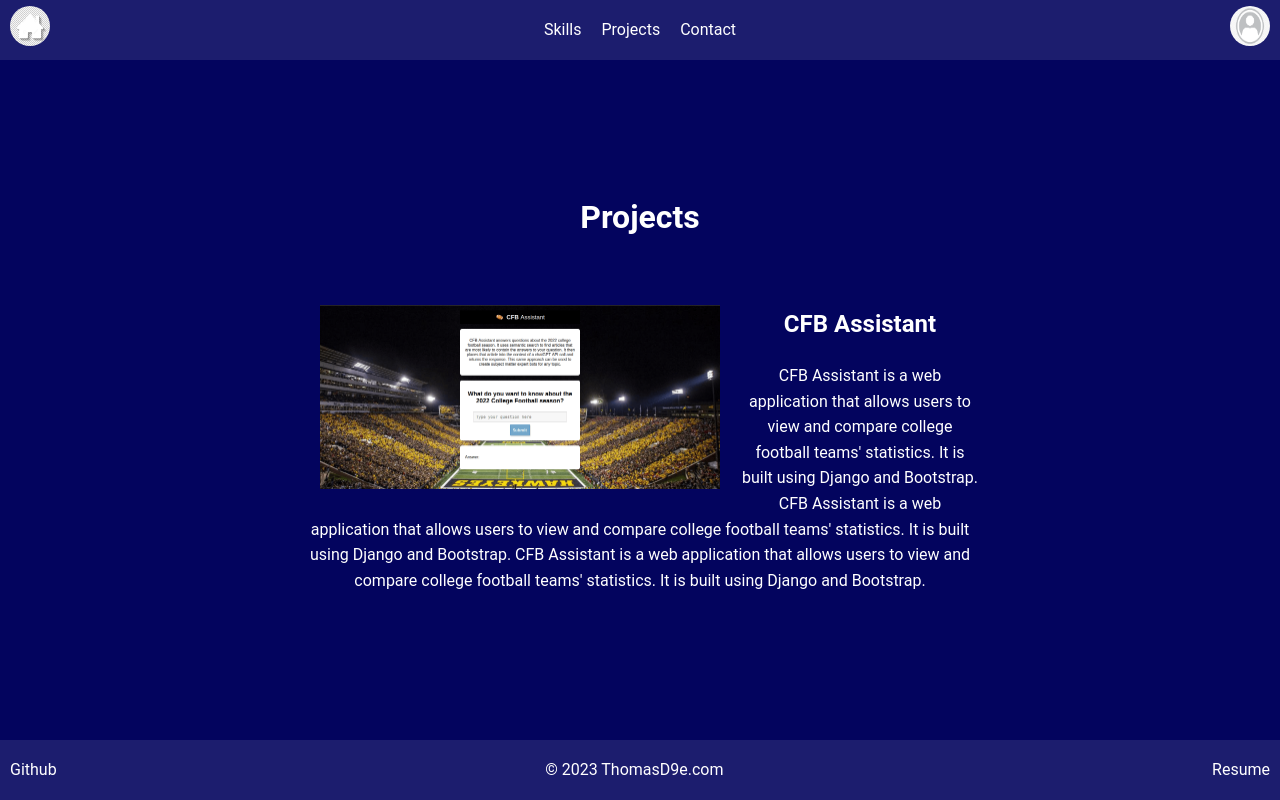
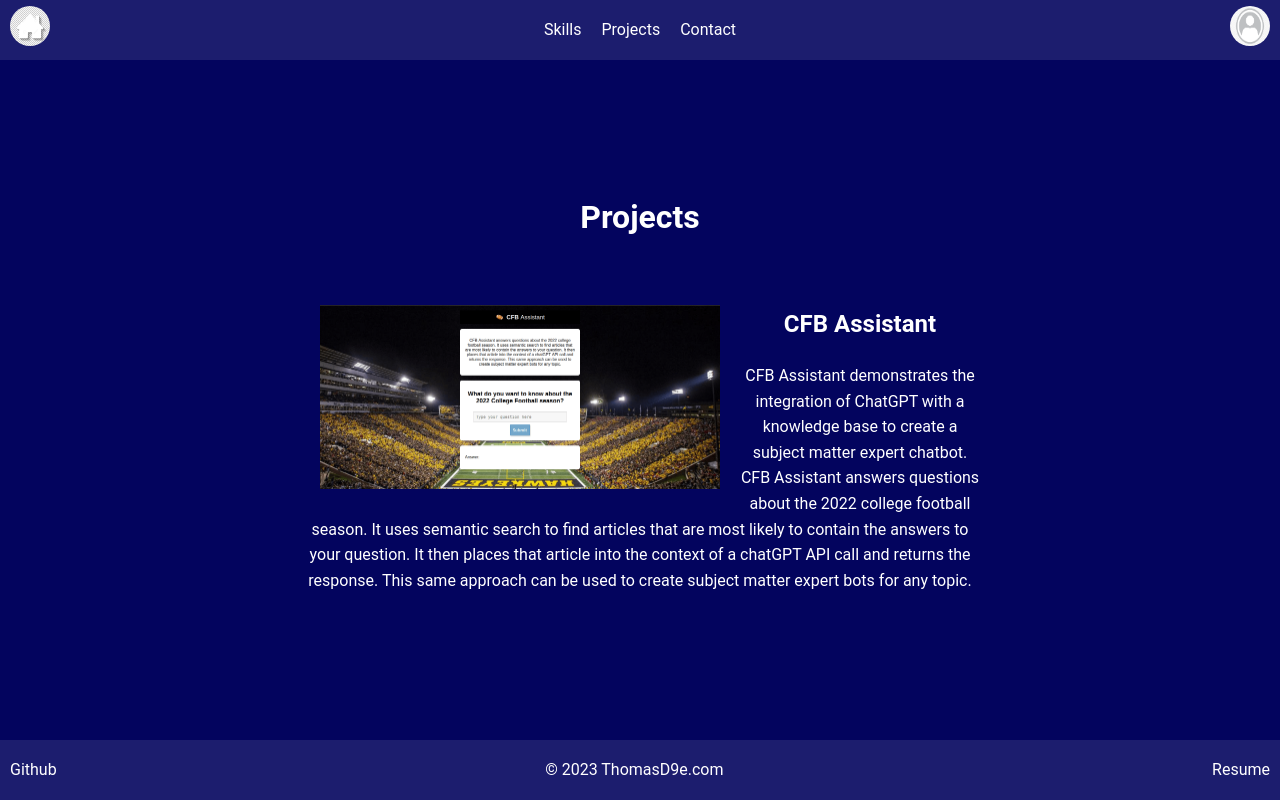
Before and after one commit to tdwebdesign/thomasd9e, a Django app: template website/templates/projects.html in a window 1280 px wide. Run offline with Django 4.2, Linux system fonts and the light colour scheme; the template is opened without the code that fills it, so the values that code supplies are empty.

Commit message:
Updated copy

```diff
--- a/website/templates/projects.html
+++ b/website/templates/projects.html
@@ -11,7 +11,7 @@
         <div class="project-container">
             <img src="{% static 'website/CFB_Assistant_cropped.png' %}" alt="CFB Assistant" class="project-image">
             <h2>CFB Assistant</h2>
-            <p>CFB Assistant is a web application that allows users to view and compare college football teams' statistics. It is built using Django and Bootstrap. CFB Assistant is a web application that allows users to view and compare college football teams' statistics. It is built using Django and Bootstrap. CFB Assistant is a web application that allows users to view and compare college football teams' statistics. It is built using Django and Bootstrap.</p>
+            <p>CFB Assistant  demonstrates the integration of ChatGPT with a knowledge base to create a subject matter expert chatbot. CFB Assistant answers questions about the 2022 college football season. It uses semantic search to find articles that are most likely to contain the answers to your question. It then places that article into the context of a chatGPT API call and returns the response. This same approach can be used to create subject matter expert bots for any topic.</p>
         </div>
     </a>
 </div>
```
